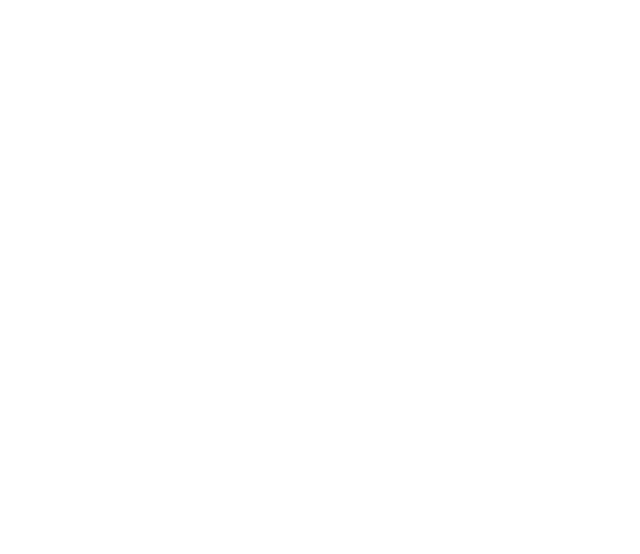
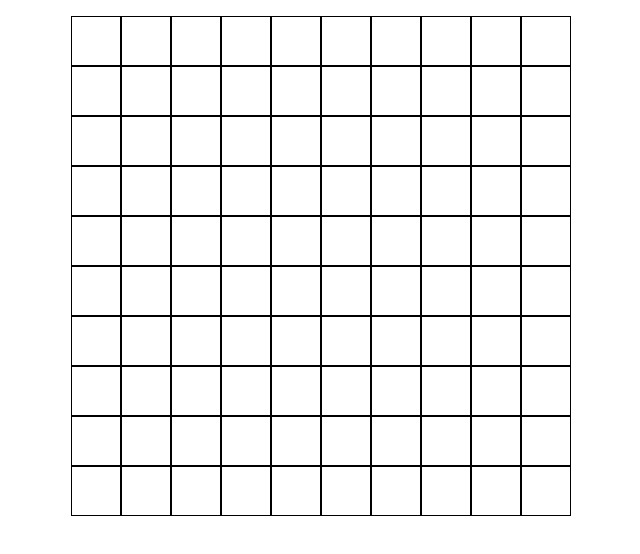
Before and after one commit to krzysztofpozoga/Game, a website built with webpack: page index.html in a window 1280 px wide. Shown: the whole page, without its empty margins (319-959 px from the left). Built offline with nearby package versions, Linux system fonts and the light colour scheme.

Commit message:
Board 10x10 - added

```diff
--- /dev/null
+++ b/scss/partials/all.scss
@@ -0,0 +1,5 @@
+* {
+  padding: 0;
+  margin: 0;
+  box-sizing: border-box;
+}
--- /dev/null
+++ b/scss/partials/score.scss
@@ -0,0 +1,12 @@
+#board {
+  display: flex;
+  flex-wrap: wrap;
+  width: 500px;
+  height: 500px;
+  margin: 1em auto;
+  div {
+    border: 1px solid black;
+    width: 50px;
+    height: 50px;
+  }
+}
--- a/scss/style.scss
+++ b/scss/style.scss
@@ -1,5 +1,2 @@
-* {
-  padding: 0;
-  margin: 0;
-  box-sizing: border-box;
-}
+@import "partials/all";
+@import "partials/score";
```
Also changed, not shown: css/style.css.
